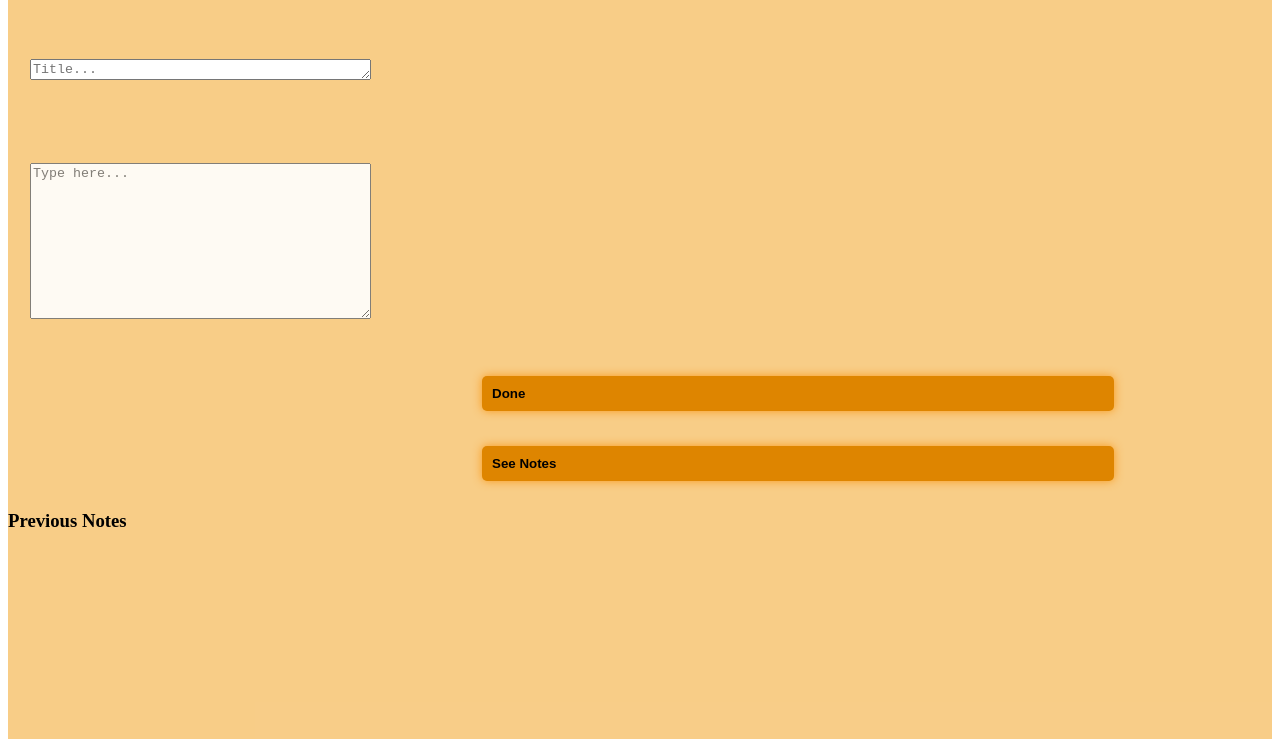
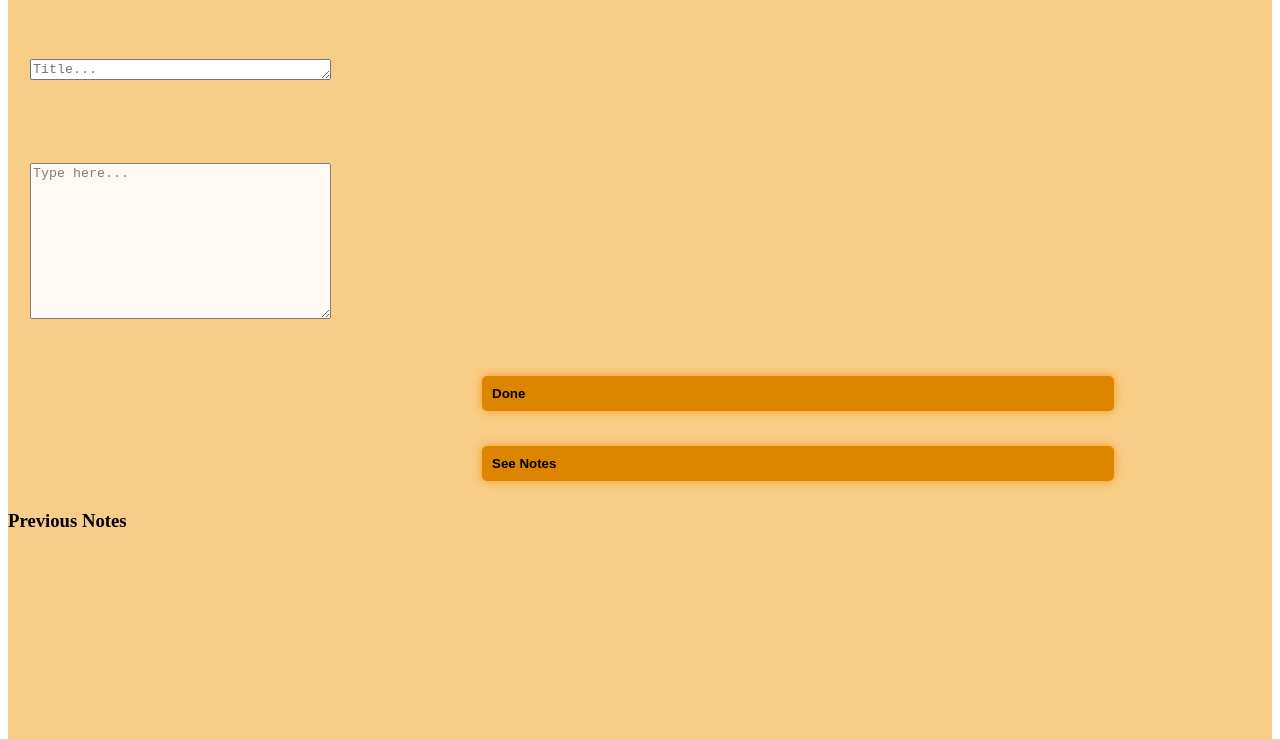
Before and after one commit to SchoolOfCode/bc15-w9-hackathon-tech-test-1-communicators, a plain HTML site: page index.html in a window 1280 px wide. Shown: the part 61-800 px from the top of the page. Drawn offline with Linux system fonts and the light colour scheme.

Commit message:
html changes

```diff
--- a/index.html
+++ b/index.html
@@ -20,7 +20,7 @@
           <textarea
             name="input-field1"
             id="title-box"
-            cols="40"
+            cols="35"
             rows="1"
             placeholder="Title..."
           ></textarea>
@@ -29,7 +29,7 @@
           <textarea
             name="input-field2"
             id="body-box"
-            cols="40"
+            cols="35"
             rows="10"
             placeholder="Type here..."
           ></textarea>
```
